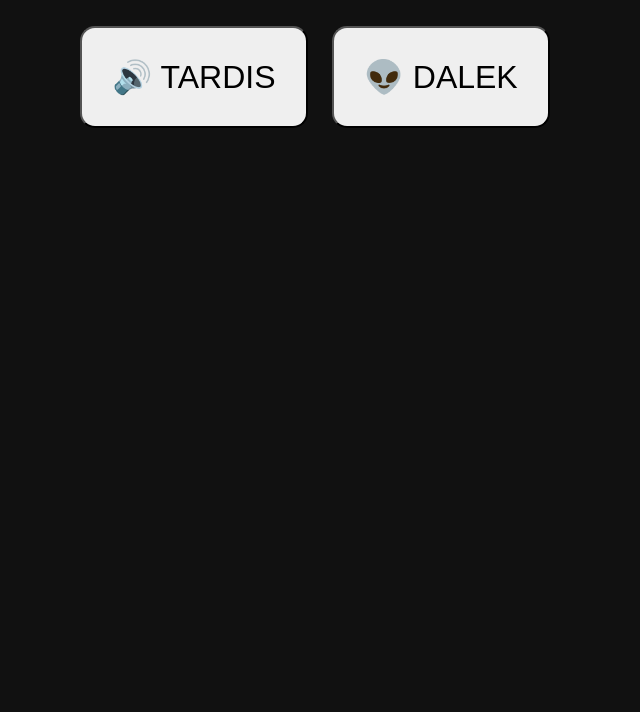
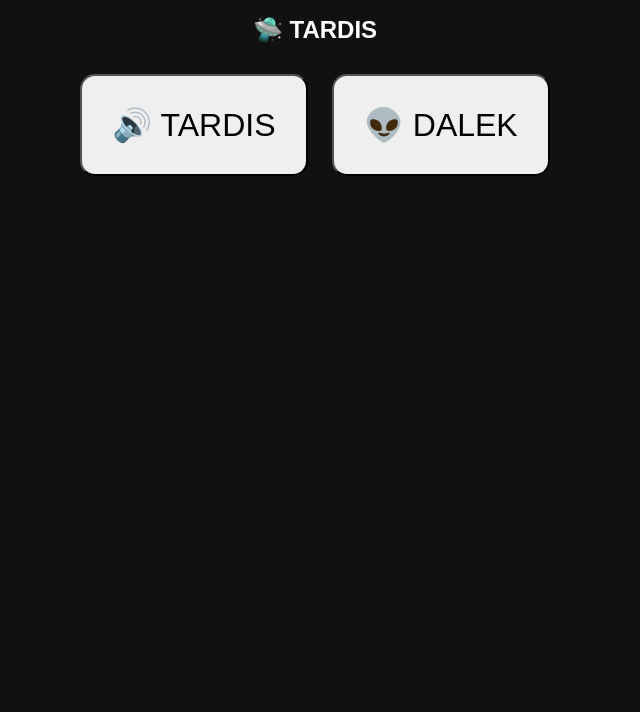
Before and after one commit to jrodritchie/Tardis-soundboard, a plain HTML site: page index.html in a window 1280 px wide. Shown: the part 88-800 px from the top of the page, without its empty margins (325-965 px from the left). Drawn offline with Linux system fonts and the light colour scheme.

Commit message:
Update index.html

```diff
--- a/index.html
+++ b/index.html
@@ -42,7 +42,7 @@
 <h1 style="font-size:40px; margin-bottom:30px;">
 🚪 TARDIS SOUNDBOARD
 </h1>
-
+<h2>🛸 TARDIS</h2>
 <button
 onclick="playSound('TARDIS.mp3')"
 style="font-size:32px; padding:30px; margin:10px;">
```
